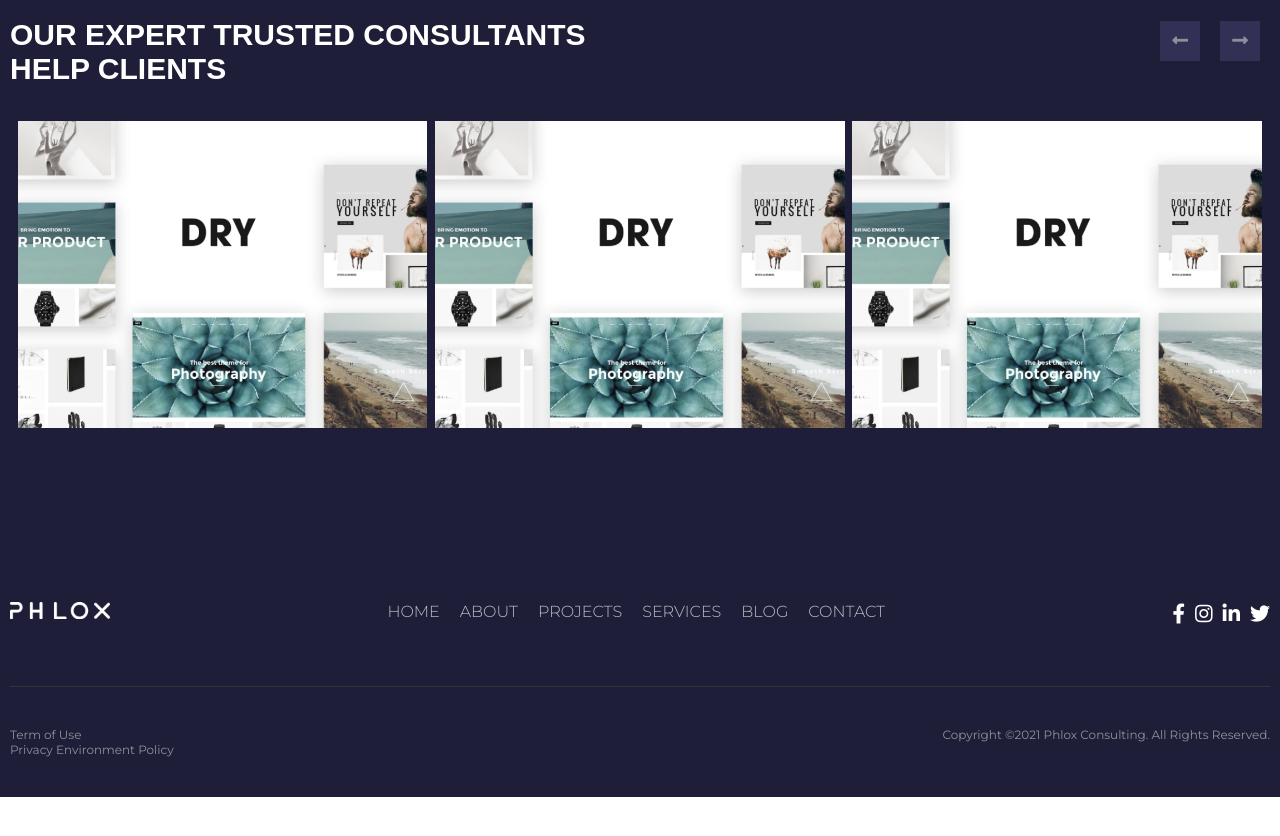
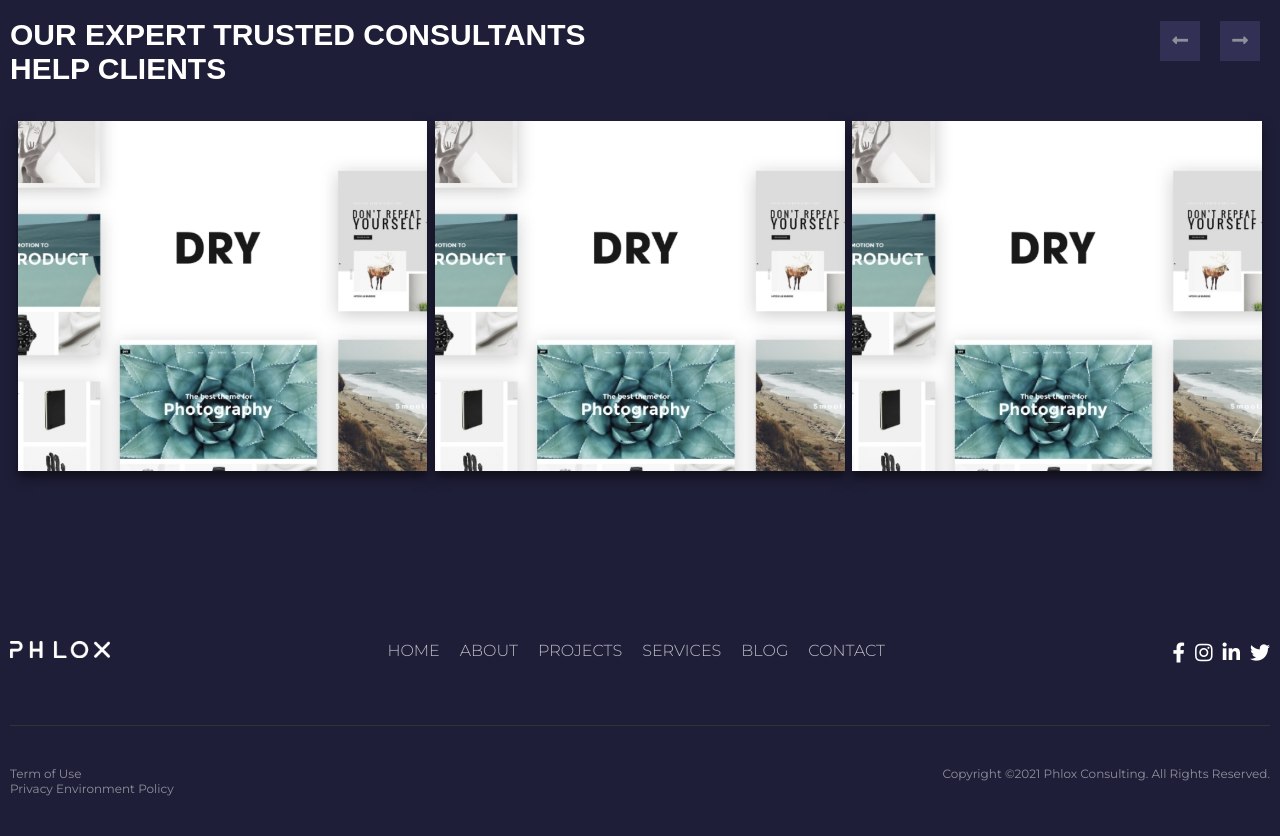
Before and after one commit to albertogaia/proj-html-vuejs, a Vue app: page / in a window 1280 px wide. Shown: the part 2705-3541 px from the top of the page. Before the commit the page ends 3502 px from the top, so only its background shows below. Built offline with nearby package versions, Linux system fonts and the light colour scheme; a web font is replaced by a local one.

Commit message:
Project Component

```diff
--- a/src/components/Projects.vue
+++ b/src/components/Projects.vue
@@ -19,36 +19,39 @@
     <div class="bottom-section">
       <div class="cards montserrat">
         <div class="card">
-          <div class="img-card">
           <img src="../assets/img/project-1.jpg" alt="" />
-          </div>
-          <div class="card-hover">
           <div class="text-card">
+            <div class="text-info">
               <span class="project-title white">Purinky Products</span>
               <span class="project-category light">Uncategorized</span>
             </div>
-
             <button class="plus-card btn-slide">
               <i class="fas fa-plus"></i>
             </button>
           </div>
         </div>
         <div class="card">
-          <div class="img-card">
           <img src="../assets/img/project-1.jpg" alt="" />
+          <div class="text-card">
+            <div class="text-info">
+              <span class="project-title white">Purinky Products</span>
+              <span class="project-category light">Uncategorized</span>
             </div>
-          <div class="card-hover">
-            <div class="text-card"></div>
-            <div class="plus-card"></div>
+            <button class="plus-card btn-slide">
+              <i class="fas fa-plus"></i>
+            </button>
           </div>
         </div>
         <div class="card">
-          <div class="img-card">
           <img src="../assets/img/project-1.jpg" alt="" />
+          <div class="text-card">
+            <div class="text-info">
+              <span class="project-title white">Purinky Products</span>
+              <span class="project-category light">Uncategorized</span>
             </div>
-          <div class="card-hover">
-            <div class="text-card"></div>
-            <div class="plus-card"></div>
+            <button class="plus-card btn-slide">
+              <i class="fas fa-plus"></i>
+            </button>
           </div>
         </div>
       </div>
@@ -82,68 +85,88 @@
       justify-content: space-evenly;
       .card {
         width: calc(100% / 3 - 10px);
+        height: 350px;
         margin-bottom: 10px;
         min-width: 250px;
         position: relative;
-        overflow: hidden;
-
-        .img-card {
-          width: 100%;
-          position: relative;
-          overflow: hidden;
-
-          img {
-            width: 100%;
-            transition: 1s;
+        display: flex;
+        align-items: flex-end;
+        transition: 0.4s ease-out;
+        box-shadow: 0px 7px 10px rgba(black, 0.5);
+        &:hover {
+          transform: translateY(20px);
+          &:before {
+            opacity: 1;
           }
-          &:hover {
-            transition: 1s;
-
-            &::before {
+          .text-card {
+            opacity: 1;
+            transform: translateY(0px);
+          }
+        }
+        &:before {
           content: "";
           position: absolute;
           top: 0;
           left: 0;
+          display: block;
+          width: 100%;
           height: 100%;
+          background: rgba($red, 0.8);
+          z-index: 2;
+          transition: 0.5s;
+          opacity: 0;
+        }
+        img {
           width: 100%;
-              background: rgba(255, 0, 0, 0.454);
-              z-index: 9;
+          height: 100%;
+          object-fit: cover;
+          position: absolute;
+          top: 0;
+          left: 0;
         }
-          }
+        .text-card {
+          position: relative;
+          z-index: 3;
+          color: white;
+          opacity: 0;
+          transform: translateY(30px);
+          transition: 0.5s;
+          display: flex;
+          justify-content: space-between;
+          width: 100%;
+          padding: 15px;
+          align-items: center;
+          .text-info {
+            display: flex;
+            flex-direction: column;
           }
 
-        .card-hover {
-          display: flex;
-          justify-content: space-between;
-          align-items: flex-end;
-          position: absolute;
-          left: 10px;
-          right: 0;
-          z-index: 99;
-
-          .text-card {
           .project-title {
+            margin: 0px;
             font-size: $fs-h3;
-              display: block;
-              font-weight: 600;
+            font-weight: $bold;
           }
+          .project-category {
+            letter-spacing: 1px;
+            font-size: 15px;
+            margin-top: 8px;
+          }
+          button {
+            padding: 0.6rem;
+            outline: none;
+            border: none;
+            background: $dark-blue;
+            color: $white;
+            font-weight: bold;
+            cursor: pointer;
+            transition: 0.4s ease;
+            opacity: 0.9;
+            &:hover {
+              opacity: 1;
             }
           }
           &:hover {
-          img {
-            transform: scale(1.1);
-          }
-          .card-hover {
-            animation: show-text 0.8s 0.3s forwards;
-            transition: 1s;
-          }
-        }
-        @keyframes show-text {
-          from {
-            bottom: 0;
-          }
-          to {
-            bottom: 15px;
+            color: white;
           }
         }
       }
--- a/src/components/micro-components/PrimaryMenu.vue
+++ b/src/components/micro-components/PrimaryMenu.vue
@@ -12,7 +12,7 @@
 </template>
 
 <script>
-import { primaryMenu } from "@/assets/data/Links.js";
+import { primaryMenu } from "../../assets/data/Links.js";
 export default {
   name: "PrimaryMenu",
   data() {
```
Lines whose indentation alone changed are shown as unchanged.
